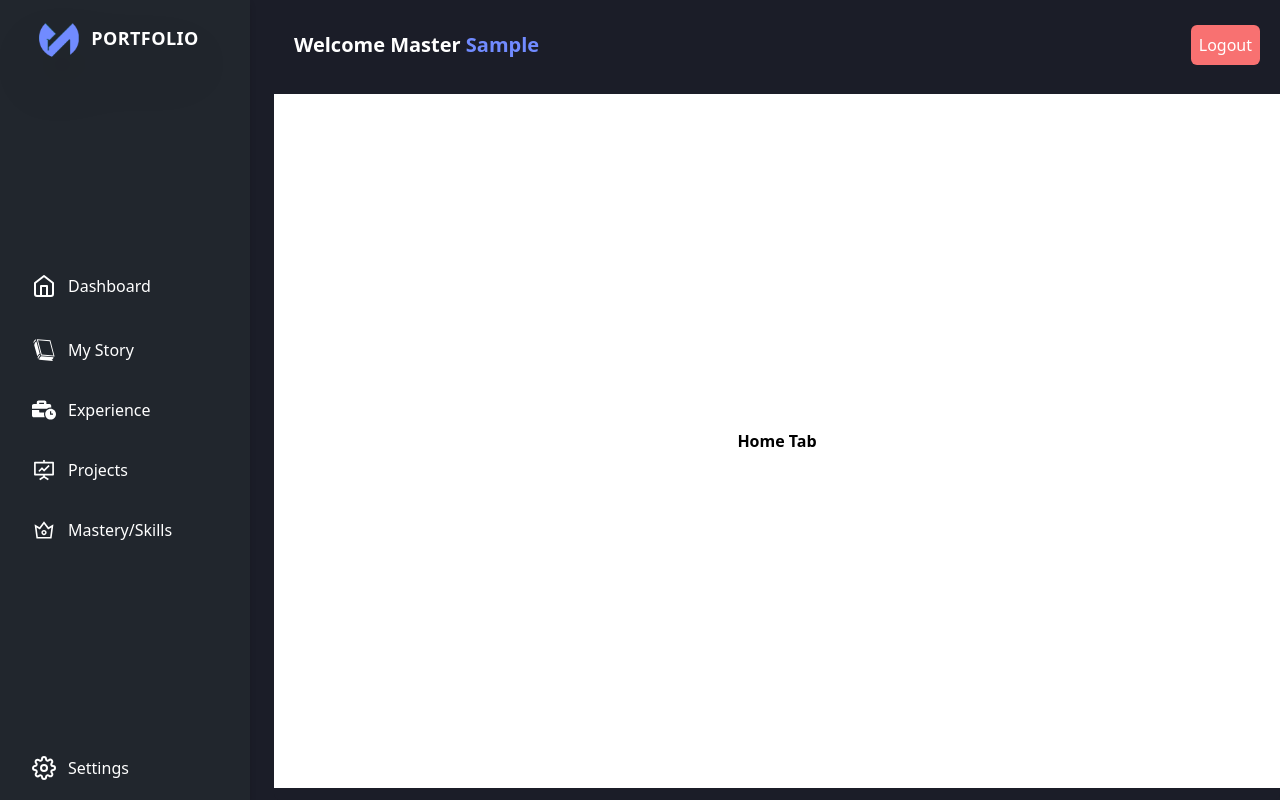
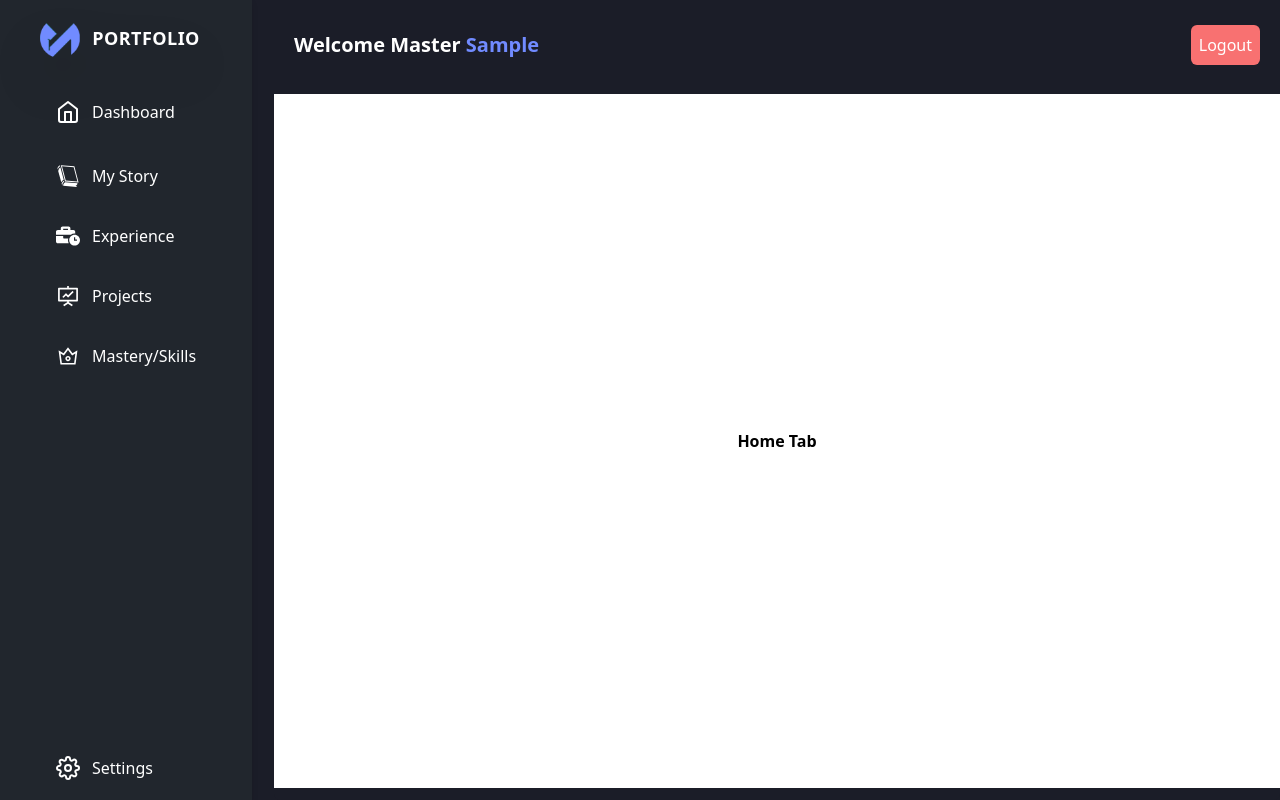
Before and after one commit to DevNanad/MODERN-PORTFOLIO, a React (Create React App) app: page /admin/dashboard in a window 1280 px wide. Built offline with nearby package versions, Linux system fonts and the light colour scheme; sample sign-in values are in the browser's storage.

Commit message:
fix sidenavebar bug

```diff
--- a/src/pages/Dashboard.js
+++ b/src/pages/Dashboard.js
@@ -13,46 +13,47 @@ export default function Dashboard() {
 
   return (
     <div className='dashboard-container bg-slate-300 text-white'>
-        <div className="sidebar-left drop-shadow-md  h-full px-3 flex flex-col justify-between">
+        <div className="sidebar-left drop-shadow-md  h-full flex flex-col justify-between fixed">
 
+          <div className="sidenavbarandlogo">
             <div className="portfolio-logo-holder flex items-center justify-center pt-3 drop-shadow-2xl">
               <img src={logo} alt="logo" className='w-10' />
               <h1 className='text-center p-3 text-lg font-bold tracking-wide'>PORTFOLIO</h1>
             </div>
 
 
-          <div className="content-holder flex flex-col justify-center items-start gap-5 pl-5">
+            <div className="content-holder flex flex-col justify-center items-start gap-5 mt-6">
               <Link
               to="/admin/dashboard"
-            className='flex w-full py-3 ' >
+              className='flex w-full py-3 px-14' >
                 <FiHome className='text-2xl cursor-pointer'/>
                 <h3 className='pl-3'>Dashboard</h3>
               </Link>
 
               <NavLink
               to="mystory"
-            className='flex w-full py-2'>
+              className='flex w-full py-2 px-14'>
                 <GiBlackBook className='text-2xl cursor-pointer'/>
                 <h3 className='pl-3'>My Story</h3>
               </NavLink>
 
               <NavLink
               to="experience"
-            className='flex w-full py-2'>
+              className='flex w-full py-2 px-14'>
                 <FaBusinessTime className='text-2xl cursor-pointer'/>
                 <h3 className='pl-3'>Experience</h3>
               </NavLink>
 
               <NavLink
               to="projects"
-            className='flex w-full py-2'>
+              className='flex w-full py-2 px-14'>
                 <AiOutlineFundProjectionScreen className='text-2xl cursor-pointer'/>
                 <h3 className='pl-3'>Projects</h3>
               </NavLink>
 
               <NavLink
               to="mastery"
-            className='flex w-full py-2'>
+              className='flex w-full py-2 px-14'>
                 <AiOutlineCrown className='text-2xl cursor-pointer'/>
                 <h3 className='pl-3'>Mastery/Skills</h3>
               </NavLink>
@@ -60,8 +61,9 @@ export default function Dashboard() {
 
 
             </div>
+          </div>
 
-          <button className='flex w-full py-2 mb-3 pl-5'>
+          <button className='flex w-full py-2 mb-3 px-14'>
               <FiSettings className='text-2xl cursor-pointer'/>
               <h3 className='pl-3'>Settings</h3>
           </button>
```
Lines whose indentation alone changed are shown as unchanged.
